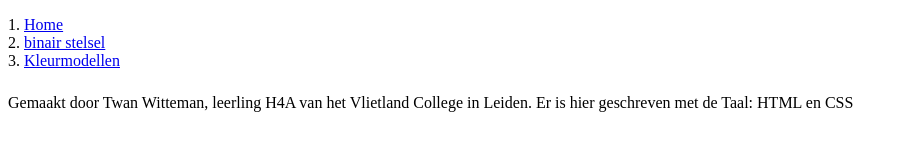
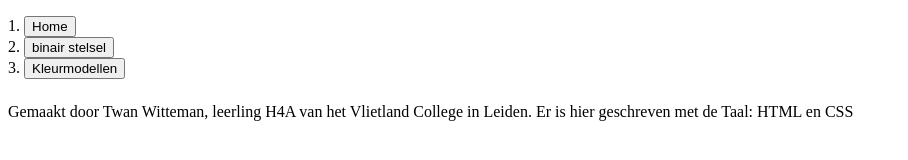
Before and after one commit to TwanWitteman071/TwanWitteman071.github.io, a plain HTML site: page index.html in a window 1280 px wide. Shown: the whole page, without its empty margins (0-908 px from the left). Drawn offline with Linux system fonts and the light colour scheme.

Commit message:
Homepage

```diff
--- a/index.html
+++ b/index.html
@@ -9,9 +9,9 @@
     <body>
 
         <ul>
-            <li><a href="index.html">Home</a></li>
-            <li><a href="binairstelsel.html">binair stelsel</a></li>
-            <li><a href="kleurmodellen.html">Kleurmodellen</a></li>
+            <li><button href="index.html">Home</a></li>
+            <li><button href="binairstelsel.html">binair stelsel</a></li>
+            <li><button href="kleurmodellen.html">Kleurmodellen</a></li>
         </ul>
 
         <footer>
```
